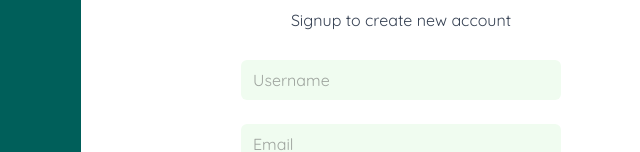
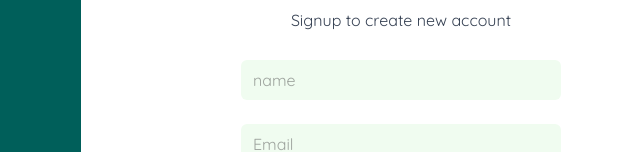
Before and after one commit to aryanmalla19/stocksense-fe, a React (Vite) app: page /register in a window 1280 px wide. Shown: the part 205-357 px from the top of the page, without its empty margins (559-1199 px from the left). Built offline with nearby package versions, Linux system fonts and the light colour scheme; the HTML template or start-up script is replaced by a standard one.

Commit message:
changed the user name to name

```diff
--- a/package.json
+++ b/package.json
@@ -12,6 +12,7 @@
   },
   "dependencies": {
     "@tailwindcss/vite": "^4.0.17",
+    "@tanstack/react-query": "^5.71.1",
     "apexcharts": "^4.5.0",
     "axios": "^1.8.4",
     "react": "^19.0.0",
--- a/src/services/apiService.js
+++ b/src/api/apiService.js
@@ -1,7 +1,7 @@
 import axios from "axios";
 
 const axiosInstance = axios.create({
-  baseURL: "http://localhost:8080/api",
+  baseURL: "http://localhost:8000/api",
   withCredentials: true,
 });
 
--- a/src/hooks/useRegister.js
+++ b/src/hooks/useRegister.js
@@ -1,5 +1,5 @@
 import { useState } from "react";
-import { register } from "../services/apiService";
+import { register } from "../api/apiService";
 
 const useRegister = () => {
   const [input, setInput] = useState([]);
--- a/src/hooks/useStockChart.js
+++ b/src/hooks/useStockChart.js
@@ -3,8 +3,8 @@ import {
   convertDateToUnixTimeStamp,
   convertUnixTimeStampToDate,
   createDate,
-} from "../services/dateService";
-import chartconfig from "../services/chartconfig";
+} from "../api/dateService";
+import chartconfig from "../api/chartconfig";
 
 const fetchHistoricalData = async (symbol, resolution, start, end, filter) => {
   const dataPoints = 30;
--- a/src/pages/Auth/RegisterPages.jsx
+++ b/src/pages/Auth/RegisterPages.jsx
@@ -21,21 +21,20 @@ const RegisterPages = () => {
 
   return (
     <div className="flex">
-      <div className="w-1/2 bg-teal-800 pt-5">
-      </div>
+      <div className="w-1/2 bg-teal-800 pt-5"></div>
       <div className="auth-bg w-1/2 items-center">
         <div className="auth-container">
           <RegisterHeader />
           {/* Registration form */}
           <form className="space-y-4 mx-40 my-4" onSubmit={handleSubmit}>
-          {/* Username input field */}
+            {/* name input field */}
             <Input
-            name="username"
+              name="name"
               type="text"
-            value={input.username}
+              value={input.name}
               onChange={handleInputChange}
-            placeholder="Username"
-            error={error.username}
+              placeholder="name"
+              error={error.name}
               icon={FaUser}
             />
 
@@ -82,7 +81,10 @@ const RegisterPages = () => {
             <div className="text-center">
               <p>
                 Already have an account?
-              <Link to="/login" className="text-teal-500 ml-1 hover:underline">
+                <Link
+                  to="/login"
+                  className="text-teal-500 ml-1 hover:underline"
+                >
                   Login
                 </Link>
               </p>
@@ -91,7 +93,6 @@ const RegisterPages = () => {
         </div>
       </div>
     </div>
-
   );
 };
 
--- a/src/pages/MarketOverview/WatchListPage.jsx
+++ b/src/pages/MarketOverview/WatchListPage.jsx
@@ -10,7 +10,7 @@ import {
 import ChartFilter from "../../components/stocks/ChartFilter";
 import { ThemeContext } from "../../context/ThemeContext";
 import useStockChart from "../../hooks/useStockChart";
-import chartconfig from "../../services/chartconfig";
+import chartconfig from "../../api/chartconfig";
 
 const WatchListPage = () => {
   const { filter, setFilter, data, loading } = useStockChart("AAPL");
```
Also changed, not shown: src/api/chartconfig.js (renamed from src/services/chartconfig.js), src/api/dateService.js (renamed from src/services/dateService.js), 1 other file (tests, documents, lock files or other folders). Lines whose indentation alone changed are shown as unchanged.
